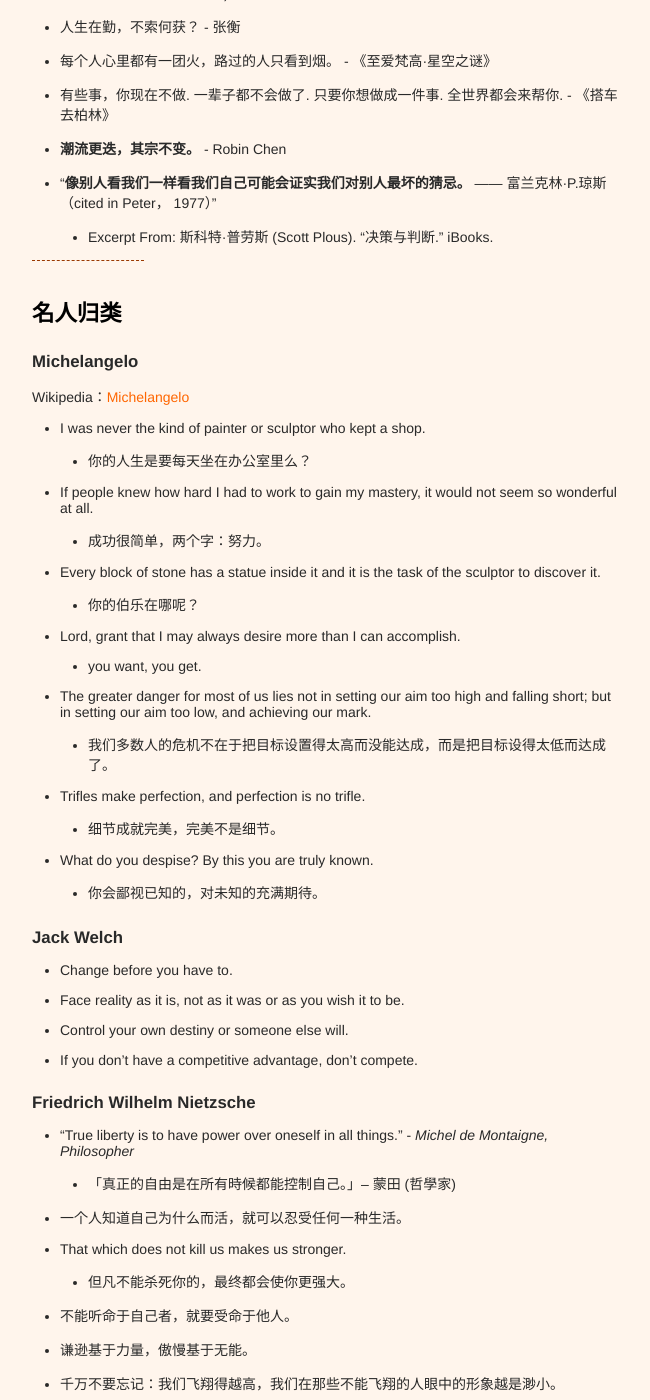
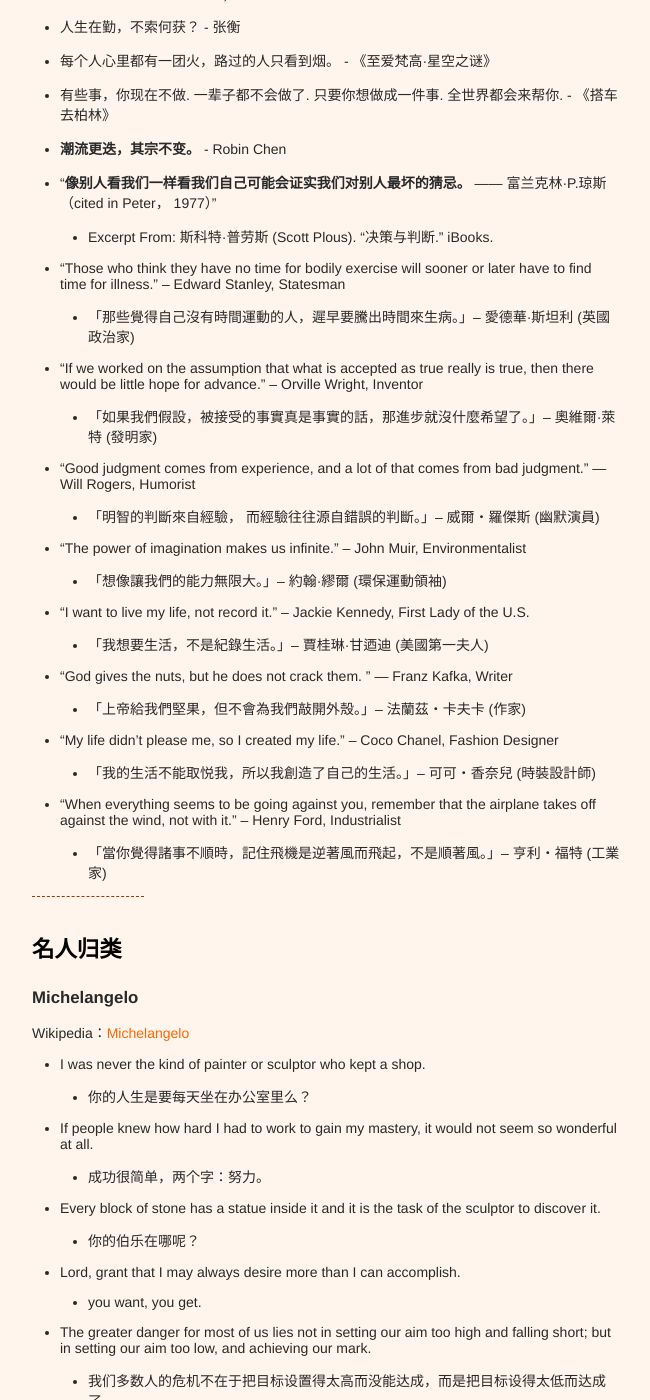
Before and after one commit to xianyuxmu/xianyuxmu.github.io, a Jekyll site: the page built from _posts/2017-06-17-chicken-soup.md, in a window 1280 px wide and 1400 px high, scrolled down 4357 px. Shown: the whole window, without its empty margins (314-964 px from the left). Built offline with Jekyll 4.4.1, drawn with Linux system fonts in a browser that asks for light colours; comment, search, counter and statistics services are not loaded.

Commit message:
Chicken Soup of 26 Jan. 2018

```diff
--- a/_posts/2017-06-17-chicken-soup.md
+++ b/_posts/2017-06-17-chicken-soup.md
@@ -122,6 +122,22 @@ tags:
 - **潮流更迭，其宗不变。** - Robin Chen
 - “**像别人看我们一样看我们自己可能会证实我们对别人最坏的猜忌。** —— 富兰克林·P.琼斯（cited in Peter， 1977）”
 	- Excerpt From: 斯科特·普劳斯 (Scott Plous). “决策与判断.” iBooks.
+- “Those who think they have no time for bodily exercise will sooner or later have to find time for illness.” – Edward Stanley, Statesman
+	- 「那些覺得自己沒有時間運動的人，遲早要騰出時間來生病。」– 愛德華·斯坦利 (英國政治家)
+- “If we worked on the assumption that what is accepted as true really is true, then there would be little hope for advance.” – Orville Wright, Inventor
+	- 「如果我們假設，被接受的事實真是事實的話，那進步就沒什麼希望了。」– 奧維爾·萊特 (發明家)
+- “Good judgment comes from experience, and a lot of that comes from bad judgment.” — Will Rogers, Humorist
+	- 「明智的判斷來自經驗， 而經驗往往源自錯誤的判斷。」– 威爾‧羅傑斯 (幽默演員)
+- “The power of imagination makes us infinite.” – John Muir, Environmentalist
+	- 「想像讓我們的能力無限大。」– 約翰·繆爾 (環保運動領袖)
+- “I want to live my life, not record it.” – Jackie Kennedy, First Lady of the U.S.
+	- 「我想要生活，不是紀錄生活。」– 賈桂琳·甘迺迪 (美國第一夫人)
+- “God gives the nuts, but he does not crack them. ” — Franz Kafka, Writer
+	- 「上帝給我們堅果，但不會為我們敲開外殼。」– 法蘭茲‧卡夫卡 (作家)
+- “My life didn’t please me, so I created my life.” – Coco Chanel, Fashion Designer
+	- 「我的生活不能取悦我，所以我創造了自己的生活。」– 可可‧香奈兒 (時裝設計師)
+- “When everything seems to be going against you, remember that the airplane takes off against the wind, not with it.” – Henry Ford, Industrialist
+	- 「當你覺得諸事不順時，記住飛機是逆著風而飛起，不是順著風。」– 亨利‧福特 (工業家)
 
 
 
```
